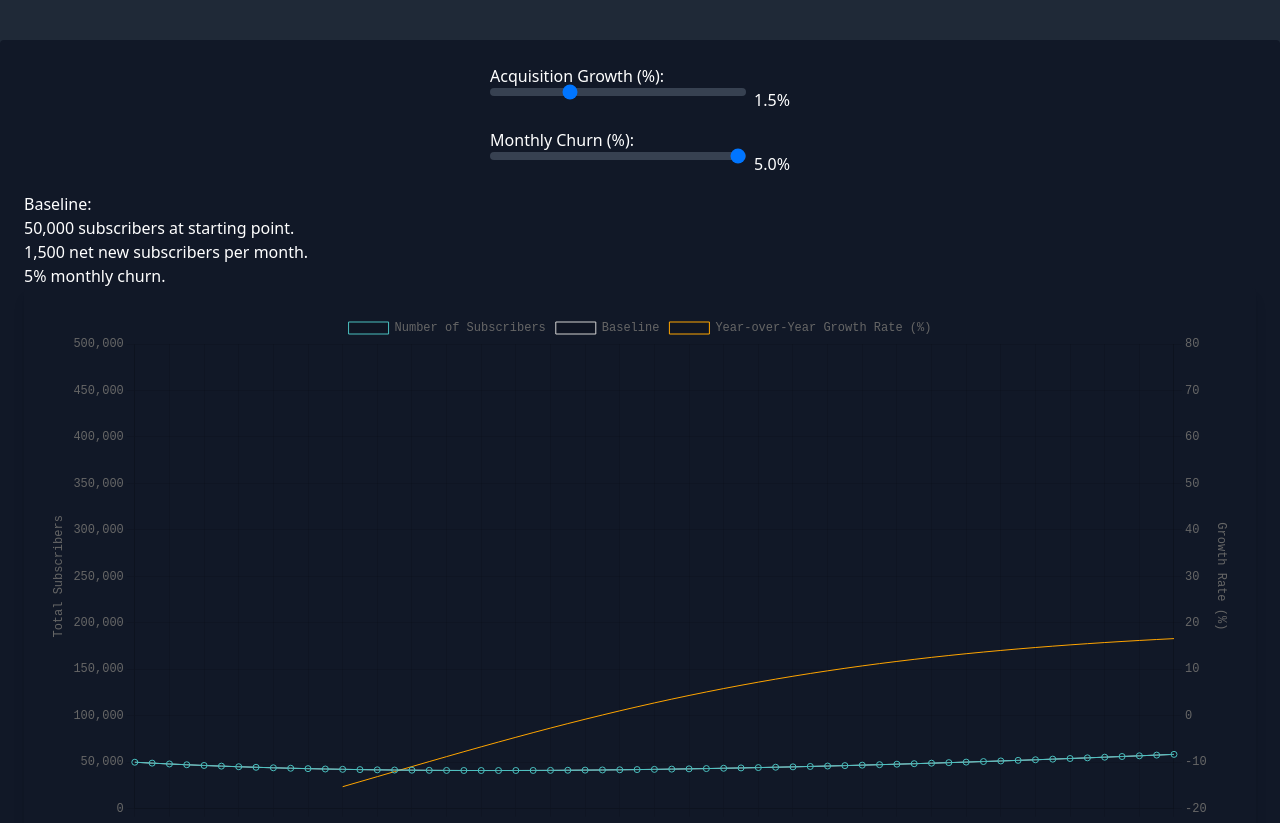
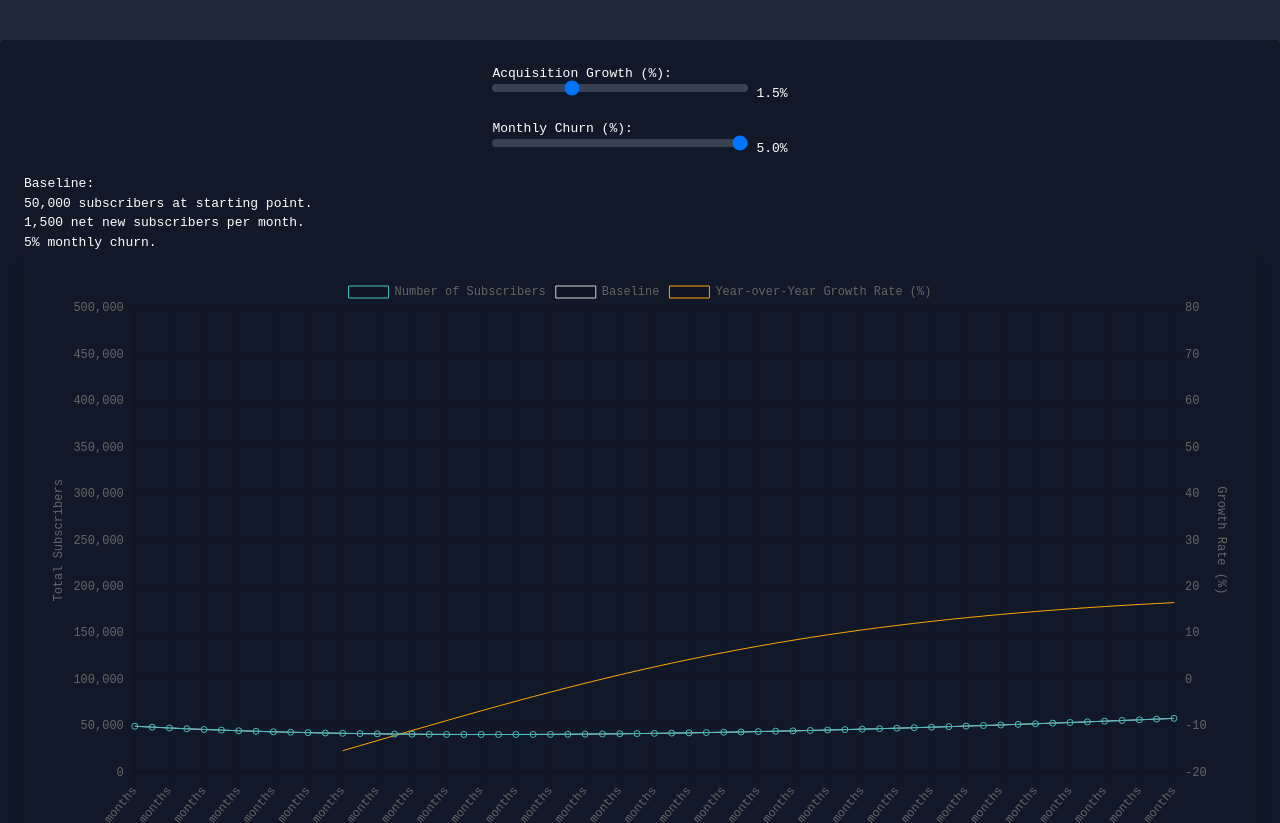
Before and after one commit to p3ob7o/saas-subscriber-simulation, a website: page public/index.html in a window 1280 px wide. Shown: the top 823 px of the page. Drawn offline with nearby package versions, Linux system fonts and the light colour scheme.

Commit message:
Update index.html

```diff
--- a/public/index.html
+++ b/public/index.html
@@ -6,7 +6,7 @@
 <link href="css/output.css" rel="stylesheet">
 <title>SaaS Subscriber Simulation</title>
 </head>
-<body class="bg-gray-800 text-white">
+<body class="bg-gray-800 text-white" style="font-family: monospace;">
 <div class="container mx-auto mt-10 p-6 bg-gray-900 rounded shadow-lg">
     <div class="flex flex-col items-center">
         <div class="flex flex-col mb-4">
```
